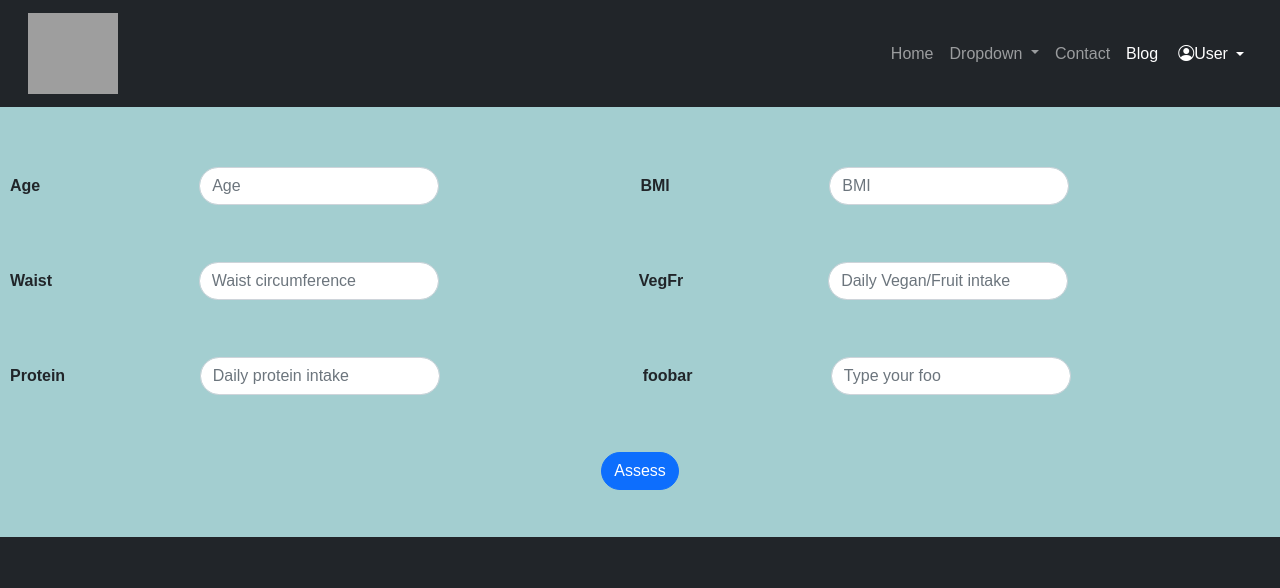
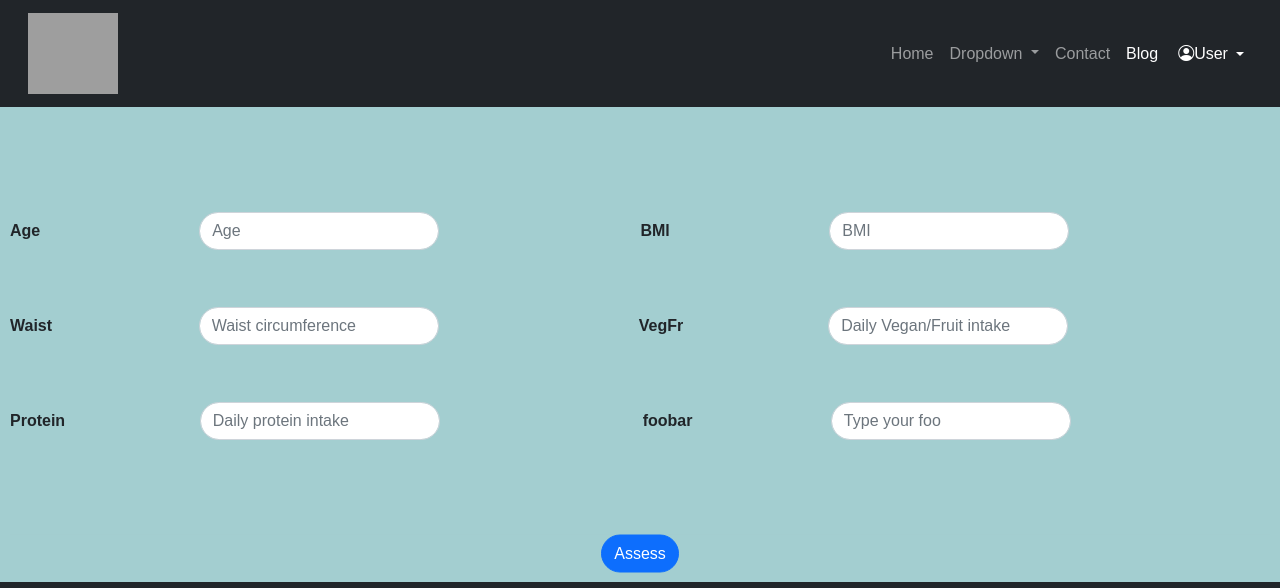
Before and after one commit to panos1998/backend, a FastAPI app: page /assess/ in a window 1280 px wide. Shown: the top 588 px of the page. Run offline with FastAPI, Linux system fonts and the light colour scheme; some libraries are stand-ins or nearby versions; grey boxes are pictures that could not be loaded.

Commit message:
fixed behavior

```diff
--- a/static/Page1.css
+++ b/static/Page1.css
@@ -110,35 +110,37 @@ body, h1, h2, h3, h4, h5, h6{
   margin:0 0 0 -32px !important;
   flex:0 0 50% !important;
 }
-#izh9{
+#age-box{
   min-height:30px !important;
   width:auto !important;
 }
-#inbvy{
+#bmi-box{
   min-height:30px !important;
   width:auto !important;
 }
-#irw1h{
+#protein-box{
   min-height:30px !important;
   width:auto !important;
 }
-#ilqbv{
+#foo-box{
   min-height:30px !important;
   width:auto !important;
 }
-#id6kz{
+#waist-box{
   min-height:30px !important;
   width:auto !important;
 }
-#iq4bk{
+#veg-box{
   min-height:30px !important;
   width:auto !important;
 }
 .classRule-ilat3-test-Page1{
   justify-content:center !important;
   background-color:#a3ced0 !important;
+  en:1;
+  position:relative !important;
 }
-#ib3pw{
+#button-box{
   min-height:30px !important;
   width:auto !important;
 }
@@ -156,6 +158,7 @@ body, h1, h2, h3, h4, h5, h6{
 }
 .classRule-i2f6q-test-Page1{
   background-color:#a3ced0 !important;
+  position:relative !important;
 }
 .col-form-label.classRule-iljt-test-Page1{
   display:inline-block !important;
@@ -232,6 +235,8 @@ body, h1, h2, h3, h4, h5, h6{
   border-radius:19px !important;
 }
 .py-5.bg-dark.sticky-footer.classRule-i7oe2-test-Page1{
+  height:40% !important;
+  en: !important;
   position:relative !important;
 }
 #iy1ho{
@@ -254,6 +259,78 @@ body, h1, h2, h3, h4, h5, h6{
 .pointer.classRule-ijsmh-test-Page1{
   en: !important;
   max-width:100% !important;
+}
+body{
+  background-color:#a3ced0 !important;
+}
+.form-group.flex.classRule-i88d5-test-Page1{
+  position:static !important;
+  width:50% !important;
+  max-width:60% !important;
+}
+.form-group.flex.classRule-ikwc1-test-Page1{
+  max-width:30% !important;
+}
+.card.classRule-ix1ac-test-Page1{
+  width:421px !important;
+  en:1;
+}
+#ilat3{
+  transform: translateX(0px) translateY(37.5px) !important;
+  en: !important;
+}
+.form-group.flex.classRule-igzn4-test-Page1{
+  justify-content:center !important;
+  position:relative !important;
+  height:60% !important;
+}
+.card.classRule-iyuh3-test-Page1{
+  border-radius:22.75px !important;
+  border:2px solid #c7d1de !important;
+  position:relative !important;
+}
+.btn.btn-primary.classRule-iift4g-test-Page1{
+  position:relative !important;
+  height:30% !important;
+}
+.classRule-i5746-test-Page1{
+  justify-content:center !important;
+}
+#ilabf{
+  min-height:30px !important;
+  width:auto !important;
+}
+.form-group.flex.classRule-ilabf-test-Page1{
+  justify-content:center !important;
+}
+#ismim{
+  width:18rem !important;
+}
+.classRule-iui8d-test-Page1{
+  justify-content:center !important;
+  background-color:#a3ced0 !important;
+}
+.btn.btn-primary.pointer.classRule-iwqrt-test-Page1{
+  width:300px !important;
+  height:150px !important;
+  background-color:#a3ced0 !important;
+  border-radius:23.75px !important;
+  display:none !important;
+}
+#i2v252{
+  min-height:30px !important;
+  width:auto !important;
+}
+.classRule-ixg22h-test-Page1{
+  color:#000000 !important;
+}
+.form-group.flex.classRule-i2v252-test-Page1{
+  text-align:center !important;
+  justify-content:center !important;
+  background-color:#a3ced0 !important;
+}
+.classRule-ia0qji-test-Page1{
+  color:#000000 !important;
 }
 @media (max-width: 992px){
   .col-form-label.classRule-ijsox-test-Page1{
--- a/static/Page1.js
+++ b/static/Page1.js
@@ -1,17 +1,28 @@
-document.getElementById('Assess button').onclick = (event) => {
+document.getElementById('asses').onclick = (event) => {
 	data = {
 	  age: document.getElementsByName("Age")[0].value,
 	  BMI: document.getElementsByName("bmi")[0].value,
 	  waist: document.getElementsByName("Waist")[0].value,
 	  vegfruit: document.getElementsByName("vegfruit")[0].value,
 	  protein: document.getElementsByName("protein")[0].value}
-
 	postData('https://biomedicalapp.herokuapp.com/metrics/', data)
 	  .then(data => {
 	  console.log(data);
 	  // JSON data parsed by `data.json()` call
 	}
 		   );
+	const row1 = document.getElementById("row1");
+	const row2 = document.getElementById("row2");
+	const row3 = document.getElementById("row3");
+	const row4 = document.getElementById("row4");
+	const results = document.getElementById("results");
+	row1.remove();
+	row2.remove();
+	row3.remove();
+	row4.remove();
+	results.style.setProperty("display", "inline-block", "important")
+	//document.getElementById("resultscell").style.display = "inline-block";
+	document.getElementById("footer").style.setProperty("position","static", "important");
   };
   async function postData(url = '', data = {
   }
--- a/templates/html/Page1.html
+++ b/templates/html/Page1.html
@@ -60,67 +60,82 @@
         </div>
       </div>
     </nav>
-    <div id="ik0cg" class="container-fluid classRule-ik0cg-test-Page1">
-      <div id="i7z9u" class="row flex-nowrap classRule-i7z9u-test-Page1">
+    <div id="iui8d" class="gjs-row classRule-iui8d-test-Page1">
+      <div id="resultscell" class="gjs-cell classRule-i5746-test-Page1">
+
+        <div id="ilabf" class="form-group flex classRule-ilabf-test-Page1">
+          <div id="results" class="btn btn-primary pointer classRule-iwqrt-test-Page1">
+            <div id="i2v252" draggable="true" data-highlightable="1" class="form-group flex classRule-i2v252-test-Page1">
+              <h3 id="ixg22h" draggable="true" data-highlightable="1" class="classRule-ixg22h-test-Page1">Results
+              </h3>
+            </div>
+            <div id="resultstext" draggable="true" data-highlightable="1" class="classRule-i8enbq-test-Page1 classRule-resultstext-test-Page1">
+            </div>
+            <div id="iqhb5l" class="classRule-iqhb5l-test-Page1">
+            </div>
+            <div id="ia0qji" class="classRule-ia0qji-test-Page1">Insert your text here
+            </div>
+          </div>
+        </div>
       </div>
     </div>
-    <div id="iwl6" class="gjs-row classRule-iwl6-test-Page1">
+    <div id="row1" class="gjs-row classRule-iwl6-test-Page1">
       <div id="i9k5" class="gjs-cell classRule-i9k5-test-Page1">
-        <div id="izh9" class="form-group flex classRule-izh9-test-Page1">
+        <div id="age-box" class="form-group flex classRule-izh9-test-Page1">
           <label id="iljt" class="col-form-label classRule-iljt-test-Page1"><b id="iy8r9" class="classRule-iy8r9-test-Page1">Age
             </b></label>
           <input type="number" required id="ip3if" placeholder="Age" name="Age" class="form-control classRule-ip3if-test-Page1"/>
         </div>
       </div>
       <div id="ij7c" class="gjs-cell classRule-ij7c-test-Page1">
-        <div id="inbvy" class="form-group flex classRule-inbvy-test-Page1">
+        <div id="bmi-box" class="form-group flex classRule-inbvy-test-Page1">
           <label id="iif7u" class="col-form-label classRule-iif7u-test-Page1"><b id="iroqy" class="classRule-iroqy-test-Page1">BMl
             </b></label>
           <input type="number" required id="ikoui" placeholder="BMI" name="bmi" class="form-control classRule-ikoui-test-Page1"/>
         </div>
       </div>
     </div>
-    <div id="iycwi" class="gjs-row classRule-iwl6-test-Page1 classRule-iycwi-test-Page1">
+    <div id="row2" class="gjs-row classRule-iwl6-test-Page1 classRule-iycwi-test-Page1">
       <div id="iuh5l" class="gjs-cell classRule-i9k5-test-Page1 classRule-iuh5l-test-Page1">
-        <div id="id6kz" class="form-group flex classRule-izh9-test-Page1 classRule-id6kz-test-Page1">
+        <div id="waist-box" class="form-group flex classRule-izh9-test-Page1 classRule-id6kz-test-Page1">
           <label id="ide82" class="col-form-label classRule-iljt-test-Page1 classRule-ide82-test-Page1"><b id="ihmg3" class="classRule-ihmg3-test-Page1">Waist
             </b></label>
           <input type="number" required id="ipq9j" placeholder="Waist circumference" name="Waist" class="form-control classRule-ip3if-test-Page1 classRule-ipq9j-test-Page1"/>
         </div>
       </div>
       <div id="i8i7g" class="gjs-cell classRule-ij7c-test-Page1 classRule-i8i7g-test-Page1">
-        <div id="iq4bk" class="form-group flex classRule-inbvy-test-Page1 classRule-iq4bk-test-Page1">
+        <div id="veg-box" class="form-group flex classRule-inbvy-test-Page1 classRule-iq4bk-test-Page1">
           <label id="iqguv" class="col-form-label classRule-iif7u-test-Page1 classRule-iqguv-test-Page1"><b id="i26ex" class="classRule-i26ex-test-Page1">VegFr
             </b></label>
           <input type="number" required id="iv5gp" name="vegfruit" placeholder="Daily Vegan/Fruit intake" class="form-control classRule-ikoui-test-Page1 classRule-iv5gp-test-Page1"/>
         </div>
       </div>
     </div>
-    <div id="inicv" class="gjs-row classRule-iwl6-test-Page1 classRule-inicv-test-Page1">
+    <div id="row3" class="gjs-row classRule-iwl6-test-Page1 classRule-inicv-test-Page1">
       <div id="ibxfj" class="gjs-cell classRule-i9k5-test-Page1 classRule-ibxfj-test-Page1">
-        <div id="irw1h" class="form-group flex classRule-izh9-test-Page1 classRule-irw1h-test-Page1">
+        <div id="protein-box" class="form-group flex classRule-izh9-test-Page1 classRule-irw1h-test-Page1">
           <label id="ioetq" class="col-form-label classRule-iljt-test-Page1 classRule-ioetq-test-Page1"><b id="ionmt" class="classRule-ionmt-test-Page1">Protein
             </b></label>
           <input type="number" required id="ijorf" name="protein" placeholder="Daily protein intake" class="form-control classRule-ip3if-test-Page1 classRule-ijorf-test-Page1"/>
         </div>
       </div>
       <div id="i4htj" class="gjs-cell classRule-ij7c-test-Page1 classRule-i4htj-test-Page1">
-        <div id="ilqbv" class="form-group flex classRule-inbvy-test-Page1 classRule-ilqbv-test-Page1">
+        <div id="foo-box" class="form-group flex classRule-inbvy-test-Page1 classRule-ilqbv-test-Page1">
           <label id="iuya5" class="col-form-label classRule-iif7u-test-Page1 classRule-iuya5-test-Page1"><b id="i8lfq" class="classRule-i8lfq-test-Page1">foobar
             </b></label>
           <input type="number" required id="ibdas" placeholder="Type your foo" name="foo" class="form-control classRule-ikoui-test-Page1 classRule-ibdas-test-Page1"/>
         </div>
       </div>
     </div>
-    <div id="i2f6q" class="gjs-row classRule-i2f6q-test-Page1">
+    <div id="row4" class="gjs-row classRule-i2f6q-test-Page1">
       <div id="ilat3" class="gjs-cell classRule-ilat3-test-Page1">
-        <div id="ib3pw" class="form-group flex classRule-ib3pw-test-Page1">
-          <div id="Assess button" title="" class="btn btn-primary pointer classRule-in5nt-test-Page1">Assess
+        <div id="button-box" class="form-group flex classRule-ib3pw-test-Page1">
+          <div id="asses" title="" insert-code class="btn btn-primary pointer classRule-in5nt-test-Page1">Assess
           </div>
         </div>
       </div>
     </div>
-    <footer id="i7oe2" class="py-5 bg-dark sticky-footer classRule-i7oe2-test-Page1">
+    <footer id="footer" class="py-5 bg-dark sticky-footer classRule-i7oe2-test-Page1">
       <div id="iirgj" class="container classRule-iirgj-test-Page1">
         <p id="ib3pt" class="m-0 text-center text-white classRule-ib3pt-test-Page1">Petridis Panagiotis © Signal Processing Biomedical Technology Unit
         </p>
```
Lines whose indentation alone changed are shown as unchanged.
